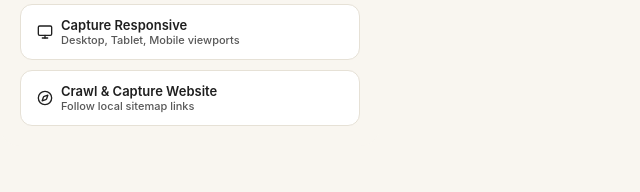
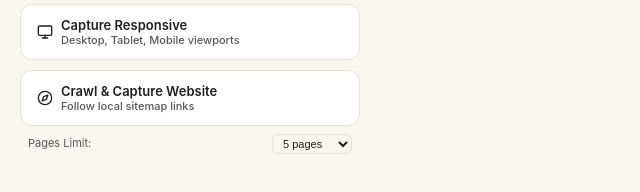
Before and after one commit to zakisheriff/WebForge, a React (Vite) app: page / in a window 1280 px wide. Shown: the part 226-418 px from the top of the page, without its empty margins (0-640 px from the left). Built offline with nearby package versions, Linux system fonts and the light colour scheme; no server answers.

Commit message:
feat: restore sitemap page limit controls, canvas fallbacks, and user warning prompts

```diff
--- a/src/dashboard/DashboardView.tsx
+++ b/src/dashboard/DashboardView.tsx
@@ -242,8 +242,9 @@ export default function DashboardView() {
                   transition: 'width 0.3s ease'
                 }} />
               </div>
-              <div style={{ fontSize: '11px', color: 'var(--text-muted)' }}>
-                Please keep this tab focused during the capture loop.
+              <div style={{ fontSize: '11px', color: 'var(--accent-color)', fontWeight: 500, display: 'flex', flexDirection: 'column', gap: '4px' }}>
+                <div>⚠️ Please do not touch, scroll, or switch tabs while WebForge is capturing the page.</div>
+                <div style={{ color: 'var(--text-muted)', fontWeight: 400 }}>Please keep this tab focused during the capture loop.</div>
               </div>
             </div>
           </div>
--- a/src/popup/PopupView.tsx
+++ b/src/popup/PopupView.tsx
@@ -3,6 +3,7 @@ import { Camera, Monitor, Compass, ExternalLink, ShieldAlert } from 'lucide-reac
 
 export default function PopupView() {
   const [activeTab, setActiveTab] = useState<chrome.tabs.Tab | null>(null);
+  const [crawlDepth, setCrawlDepth] = useState<number>(5);
   const [error, setError] = useState<string | null>(null);
 
   useEffect(() => {
@@ -94,10 +95,11 @@ export default function PopupView() {
               </div>
             </button>
 
+            <div style={{ display: 'flex', flexDirection: 'column', gap: '8px' }}>
               <button
                 className="button"
-              style={{ justifyContent: 'flex-start', padding: '12px 16px', borderRadius: '12px' }}
-              onClick={() => openDashboard('crawl', `&depth=10`)}
+                style={{ justifyContent: 'flex-start', padding: '12px 16px', borderRadius: '12px', width: '100%' }}
+                onClick={() => openDashboard('crawl', `&depth=${crawlDepth}`)}
               >
                 <Compass size={16} />
                 <div style={{ textAlign: 'left' }}>
@@ -105,6 +107,30 @@ export default function PopupView() {
                   <div style={{ fontSize: '11px', color: 'var(--text-secondary)' }}>Follow local sitemap links</div>
                 </div>
               </button>
+
+              <div style={{ display: 'flex', alignItems: 'center', justifyContent: 'space-between', padding: '0 8px', fontSize: '12px' }}>
+                <span style={{ color: 'var(--text-secondary)', fontSize: '11px' }}>Pages Limit:</span>
+                <select
+                  value={crawlDepth}
+                  onChange={(e) => setCrawlDepth(Number(e.target.value))}
+                  style={{
+                    background: 'var(--bg-app)',
+                    border: '1px solid var(--border-color)',
+                    borderRadius: '6px',
+                    padding: '2px 6px',
+                    color: 'var(--text-primary)',
+                    outline: 'none',
+                    fontSize: '11px',
+                    cursor: 'pointer'
+                  }}
+                >
+                  <option value={5}>5 pages</option>
+                  <option value={10}>10 pages</option>
+                  <option value={20}>20 pages</option>
+                  <option value={50}>50 pages</option>
+                </select>
+              </div>
+            </div>
           </div>
         </>
       )}
```
Also changed, not shown: src/background/index.ts (+10 -4 lines). Lines whose indentation alone changed are shown as unchanged.
